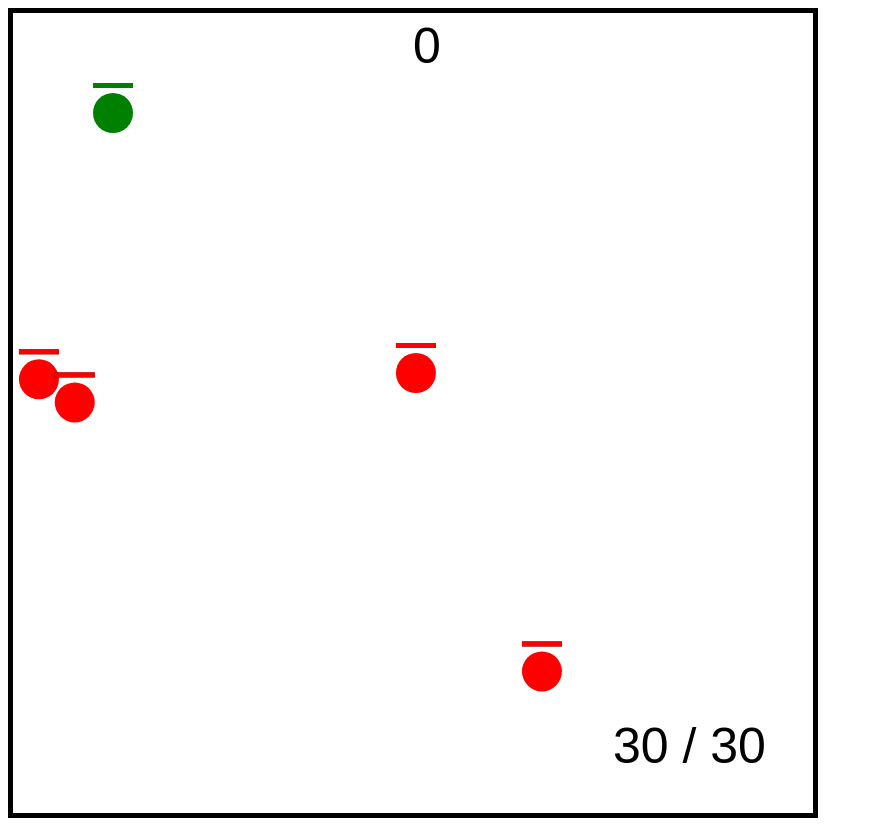
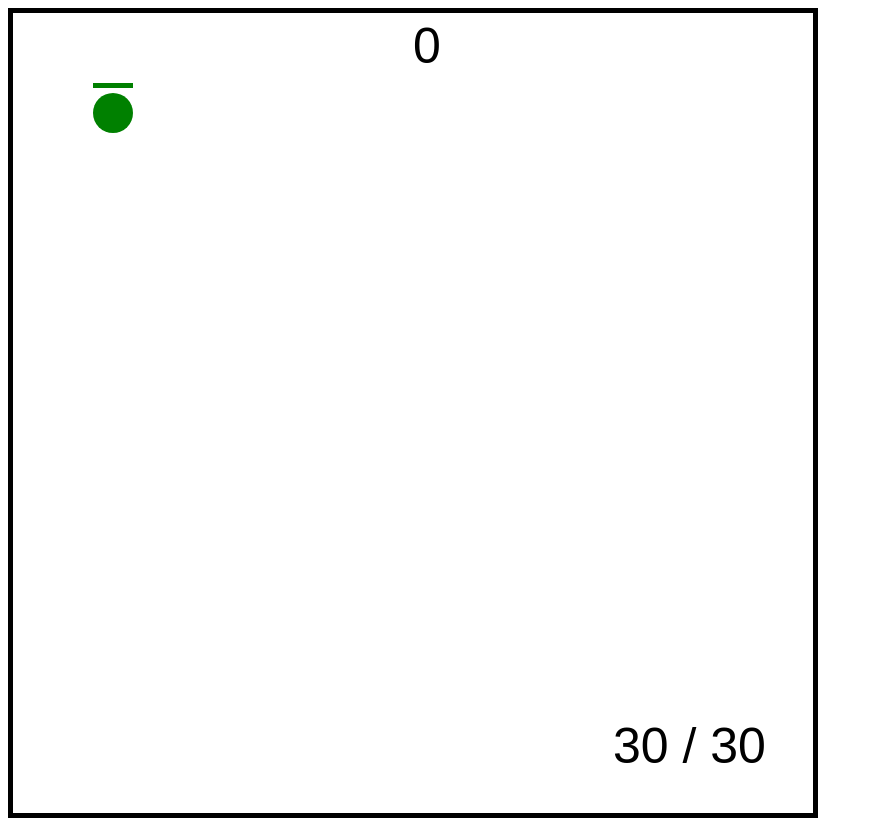
Before and after one commit to Sascau-Eduard/ZombieAttack, a plain HTML site: page index.html in a window 1280 px wide. Shown: the whole page, without its empty margins (0-873 px from the left). Drawn offline with Linux system fonts and the light colour scheme.

Commit message:
Update index.html

```diff
--- a/index.html
+++ b/index.html
@@ -203,7 +203,7 @@
                     gameObjects.forEach(obj => {
                         if (obj.type == "player" && ((this.position.x - obj.position.x) ** 2 + (this.position.y - obj.position.y) ** 2) > (obj.size * 2) ** 2) {
                             let tempPosition = new Vector(obj.position.x, obj.position.y);
-                            this.velocity = tempPosition.sub(this.position).normalize().mul(0.1);
+                            this.velocity = tempPosition.sub(this.position).normalize().mul(1);
                             this.position.add(this.velocity);
                         }
                     })
@@ -277,7 +277,7 @@
 
             context.clearRect(0, 0, 800, 800);
 
-            if (elapsed >= 1000) {
+            if (elapsed >= 5000) {
                 elapsed = 0;
                 gameObjects.push(new Enemy(new Vector(Math.random() * 800, Math.random() * 800)))
             }
```
